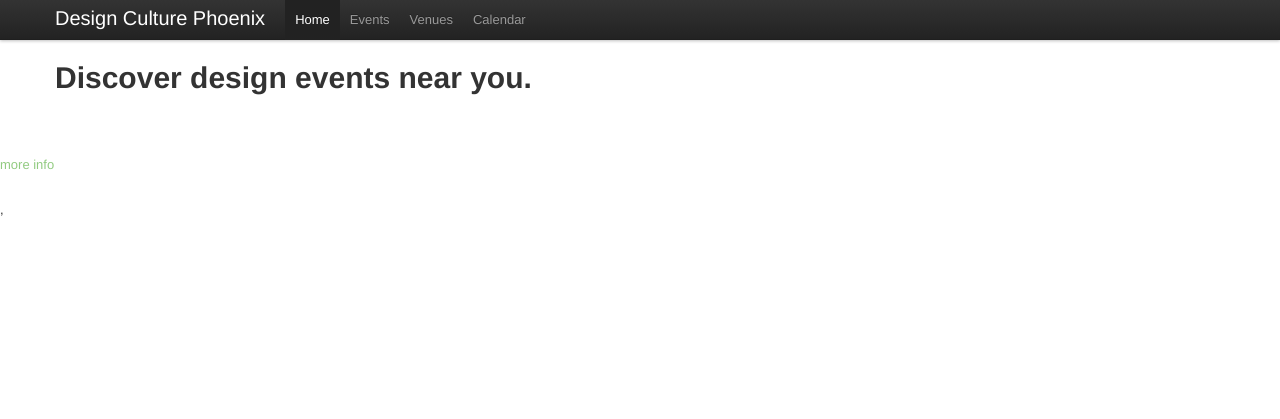
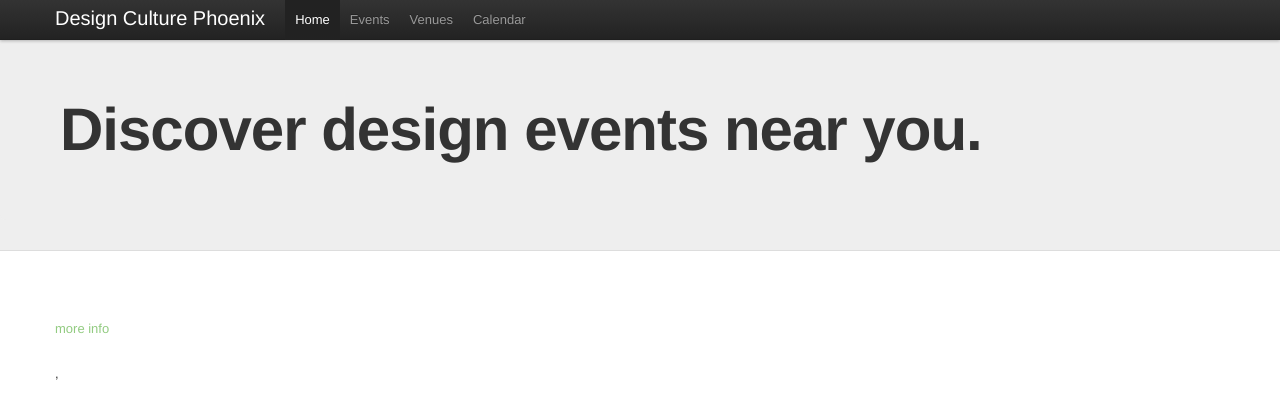
Before and after one commit to joeydi/Design-Culture, a Python web app: template templates/events/detail.html in a window 1280 px wide. Shown: the top 419 px of the page. Run offline with Jinja, Linux system fonts and the light colour scheme; the template is opened without the code that fills it, so the values that code supplies are empty; some libraries are stand-ins or nearby versions.

Commit message:
implement some bootstrap stuff

```diff
--- a/static/css/style.css
+++ b/static/css/style.css
@@ -1,60 +1,26 @@
 body {
-	/* background: transparent url(/static/img/16_col.gif) repeat-y 50% 0; */
-	background: none;
+    /* background: transparent url(/static/img/16_col.gif) repeat-y 50% 0; */
+    background: none;
+    text-rendering: optimizeLegibility;
 }
 
 #header {
-	margin: 60px 0;
+    margin: 40px 0 60px 0;
+    background: #eee;
+    border-bottom: 1px solid #ddd;
 }
 
-#header #home-link {
-	font-family: 'League Gothic','Helvetica Neue',Arial,'Liberation Sans',FreeSans,sans-serif;
-	font-size: 36px;
-	line-height: 38px;
-	letter-spacing: 1px;
-	text-rendering: optimizeLegibility;
-	text-transform: uppercase;
-	text-decoration: none;
-	font-weight: bold;
+a, a:visited, a:hover {
+    text-decoration: none;
+    color: #92CB81;
 }
 
-#header #nav {
-	list-style-type: none;
+.events .caption {
+    padding: 1em 0.5em;
 }
 
-#body {}
-
-#body #content {}
-
-a {
-	text-decoration: none;
-	color: #92CB81;
+.events .caption h2 {
+    font-size: 18px;
+    line-height: 1em;
+    margin-bottom: 0.5em;
 }
-
-a:visited {
-	color: #92CB81;
-}
-
-.events-grid .event {
-	height: 200px;
-	margin-bottom: 20px;
-	border-bottom: 1px solid #ccc;
-}
-
-.event h2 {
-	font-family: 'League Gothic','Helvetica Neue',Arial,'Liberation Sans',FreeSans,sans-serif;
-	font-size: 24px;
-	line-height: 22px;
-	letter-spacing: 1px;
-	text-rendering: optimizeLegibility;
-	text-transform: uppercase;
-}
-
-.event .date {
-
-}
-
-.event .venue {
-	color: #666;
-	font-style: italic;
-}
--- a/templates/base.html
+++ b/templates/base.html
@@ -39,11 +39,12 @@
             </div>
         </div>
         <div id="header">
-            <div class="container">
+            <div class="container hero-unit">
                 <h1>Discover design events near you.</h1>
             </div>
         </div>
-            <div id="content" class="container_16 {% block contentclass %}{% endblock %}">
+        <div id="content">
+            <div class="container {% block contentclass %}{% endblock %}">
                 {% block content %}{% endblock %}
             </div>
         </div>
```
Also changed, not shown: templates/events/index.html (+8 -1 lines).
